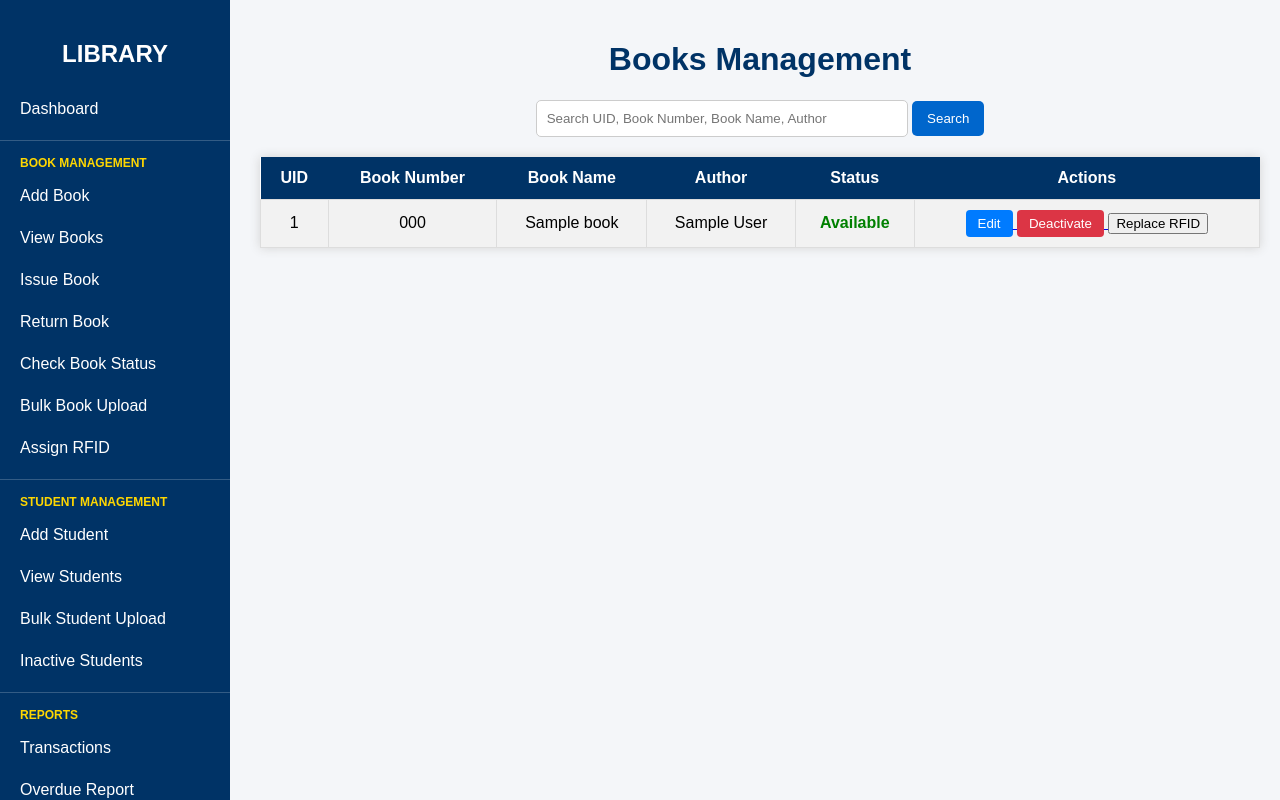
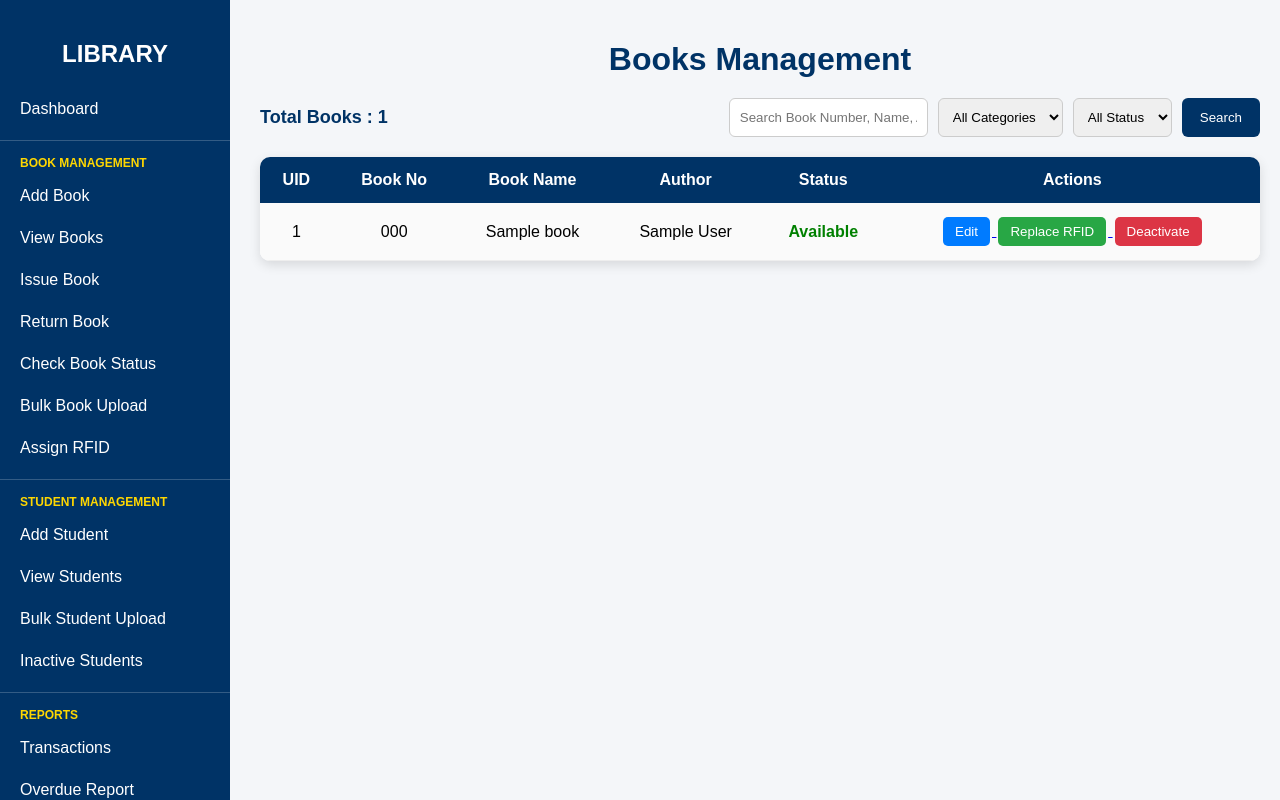
Before and after one commit to Gayathiri-11/RFID-Library-Management-System, a Flask app: page /books in a window 1280 px wide. Run offline with Flask 3, Linux system fonts and the light colour scheme; tables that the repository leaves empty or names only in its code hold one stand-in row (values such as "Sample post").

Commit message:
books page

```diff
--- a/app.py
+++ b/app.py
@@ -187,34 +187,43 @@ def export_transactions():
 def books():
 
     search = request.args.get("search", "")
+    category = request.args.get("category", "")
+    status = request.args.get("status", "")
 
     conn = get_connection()
     cursor = conn.cursor(dictionary=True)
 
+    query = """
+        SELECT *
+        FROM books
+        WHERE 1=1
+    """
+
+    params = []
+
     if search:
+        query += """
+        AND (
+            uid LIKE %s
+            OR book_number LIKE %s
+            OR book_name LIKE %s
+            OR author LIKE %s
+        )
+        """
+        keyword = "%" + search + "%"
+        params.extend([keyword, keyword, keyword, keyword])
 
-        cursor.execute("""
-            SELECT *
-            FROM books
-            WHERE uid LIKE %s
-               OR book_number LIKE %s
-               OR book_name LIKE %s
-               OR author LIKE %s
-            ORDER BY book_name
-        """, (
-            "%" + search + "%",
-            "%" + search + "%",
-            "%" + search + "%",
-            "%" + search + "%"
-        ))
+    if category:
+        query += " AND category=%s"
+        params.append(category)
 
-    else:
+    if status:
+        query += " AND status=%s"
+        params.append(status)
 
-        cursor.execute("""
-            SELECT *
-            FROM books
-            ORDER BY book_name
-        """)
+    query += " ORDER BY book_name"
+
+    cursor.execute(query, tuple(params))
 
     books = cursor.fetchall()
 
@@ -223,7 +232,9 @@ def books():
     return render_template(
         "books.html",
         books=books,
-        search=search
+        search=search,
+        category=category,
+        status=status
     )
 @app.route("/edit_book/<uid>", methods=["GET", "POST"])
 def edit_book(uid):
--- a/templates/books.html
+++ b/templates/books.html
@@ -1,16 +1,16 @@
 <!DOCTYPE html>
+<html>
 
-<html>
 <head>
+
 <title>Books Management</title>
 
 <style>
 
 body{
-        font-family: Arial, sans-serif;
+    margin:0;
+    font-family:Arial,Helvetica,sans-serif;
     background:#f4f6f9;
-        margin:0;
-        padding:0;
 }
 
 .container{
@@ -19,84 +19,172 @@
 }
 
 h1{
+    color:#003366;
     text-align:center;
+    margin-bottom:20px;
+}
+
+.top-bar{
+    display:flex;
+    justify-content:space-between;
+    align-items:center;
+    margin-bottom:20px;
+    flex-wrap:wrap;
+}
+
+.book-count{
+    font-size:18px;
+    font-weight:bold;
     color:#003366;
 }
 
-    .search-box{
-        margin-bottom:20px;
-        text-align:center;
+.filter-form{
+    display:flex;
+    gap:10px;
+    flex-wrap:wrap;
 }
 
-    .search-box input{
-        width:350px;
+.filter-form input,
+.filter-form select{
+
     padding:10px;
     border:1px solid #ccc;
-        border-radius:5px;
+    border-radius:6px;
 }
 
-    .search-box button{
-        padding:10px 15px;
-        background:#0066cc;
+.filter-form button{
+
+    background:#003366;
     color:white;
     border:none;
-        border-radius:5px;
+    padding:10px 18px;
+    border-radius:6px;
     cursor:pointer;
 }
 
+.filter-form button:hover{
+
+    background:#0055aa;
+}
+
 table{
+
     width:100%;
     border-collapse:collapse;
     background:white;
-        box-shadow:0px 0px 10px lightgray;
+    border-radius:10px;
+    overflow:hidden;
+    box-shadow:0 4px 12px rgba(0,0,0,.12);
 }
 
 th{
+
     background:#003366;
     color:white;
-        padding:12px;
+    padding:14px;
 }
 
 td{
-        padding:10px;
+
+    padding:12px;
     text-align:center;
-        border:1px solid #ddd;
+    border-bottom:1px solid #eee;
 }
 
 tr:nth-child(even){
-        background:#f2f2f2;
+
+    background:#fafafa;
+}
+
+tr:hover{
+
+    background:#eef5ff;
 }
 
 .available{
+
     color:green;
     font-weight:bold;
 }
 
 .issued{
+
     color:red;
     font-weight:bold;
 }
 
+.inactive{
+
+    color:gray;
+    font-weight:bold;
+}
+
+.edit-btn,
+.replace-btn,
+.deactivate-btn{
+
+    border:none;
+    padding:7px 12px;
+    border-radius:5px;
+    cursor:pointer;
+    color:white;
+    margin:2px;
+}
+
 .edit-btn{
+
     background:#007bff;
-        color:white;
-        border:none;
-        padding:6px 12px;
-        border-radius:4px;
-        cursor:pointer;
+}
+
+.replace-btn{
+
+    background:#28a745;
 }
 
 .deactivate-btn{
+
     background:#dc3545;
-        color:white;
-        border:none;
-        padding:6px 12px;
-        border-radius:4px;
-        cursor:pointer;
+}
+
+.edit-btn:hover{
+
+    background:#0062cc;
+}
+
+.replace-btn:hover{
+
+    background:#218838;
+}
+
+.deactivate-btn:hover{
+
+    background:#c82333;
+}
+
+@media(max-width:900px){
+
+.top-bar{
+
+flex-direction:column;
+align-items:flex-start;
+
+}
+
+.filter-form{
+
+margin-top:15px;
+
+}
+
+table{
+
+font-size:14px;
+
+}
+
 }
 
 </style>
-
 
 </head>
 
@@ -106,22 +194,52 @@
 
 <div class="container">
 
-
 <h1>Books Management</h1>
 
-<div class="search-box">
+<div class="top-bar">
 
-    <form method="GET">
+<div class="book-count">
+
+Total Books : {{ books|length }}
+
+</div>
+
+<form method="GET" class="filter-form">
 
 <input
 type="text"
 name="search"
-            placeholder="Search UID, Book Number, Book Name, Author"
-            value="{{ search }}"
-        >
+placeholder="Search Book Number, Name, Author..."
+value="{{ search }}">
+
+<select name="category">
+    <option value="">All Categories</option>
+
+    <option value="Text Book" {% if category=="Text Book" %}selected{% endif %}>Text Book</option>
+
+    <option value="Reference" {% if category=="Reference" %}selected{% endif %}>Reference</option>
+
+    <option value="Magazine" {% if category=="Magazine" %}selected{% endif %}>Magazine</option>
+
+    <option value="Project" {% if category=="Project" %}selected{% endif %}>Project</option>
+</select>
+
+<select name="status">
+
+<option value="">All Status</option>
+
+<option value="Available">Available</option>
+
+<option value="Issued">Issued</option>
+
+<option value="Inactive">Inactive</option>
+
+</select>
 
 <button type="submit">
+
 Search
+
 </button>
 
 </form>
@@ -131,12 +249,19 @@
 <table>
 
 <tr>
+
 <th>UID</th>
-        <th>Book Number</th>
+
+<th>Book No</th>
+
 <th>Book Name</th>
+
 <th>Author</th>
+
 <th>Status</th>
+
 <th>Actions</th>
+
 </tr>
 
 {% for book in books %}
@@ -153,16 +278,17 @@
 
 <td>
 
-            {% if book.status == 'Available' %}
+{% if book.status=="Available" %}
+
 <span class="available">Available</span>
 
-            {% elif book.status == 'Issued' %}
+{% elif book.status=="Issued" %}
+
 <span class="issued">Issued</span>
 
 {% else %}
-                <span style="color:gray;font-weight:bold;">
-                    Inactive
-                </span>
+
+<span class="inactive">Inactive</span>
 
 {% endif %}
 
@@ -170,32 +296,45 @@
 
 <td>
 
-            {% if book.status == 'Available' %}
+{% if book.status=="Available" %}
 
 <a href="/edit_book/{{ book.uid }}">
-                    <button type="button" class="edit-btn">
+
+<button class="edit-btn">
+
 Edit
+
 </button>
+
 </a>
 
-                <a href="/deactivate_book/{{ book.uid }}">
-                    <button
-                        type="button"
-                        class="deactivate-btn"
-                        onclick="return confirm('Deactivate this book?')">
+<a href="/replace_uid/{{ book.uid }}">
+
+<button class="replace-btn">
+
+Replace RFID
+
+</button>
+
+</a>
+
+<a href="/deactivate_book/{{ book.uid }}"
+onclick="return confirm('Are you sure you want to deactivate this book?');">
+
+<button class="deactivate-btn">
+
 Deactivate
+
 </button>
-                </a>
-<a href="/replace_uid/{{ book.uid }}">
-    <button type="button">
-        Replace RFID
-    </button>
+
 </a>
 
 {% else %}
 
 <span style="color:red;font-weight:bold;">
+
 Locked
+
 </span>
 
 {% endif %}
@@ -208,8 +347,8 @@
 
 </table>
 
-
 </div>
 
 </body>
+
 </html>
```
Lines whose indentation alone changed are shown as unchanged.
